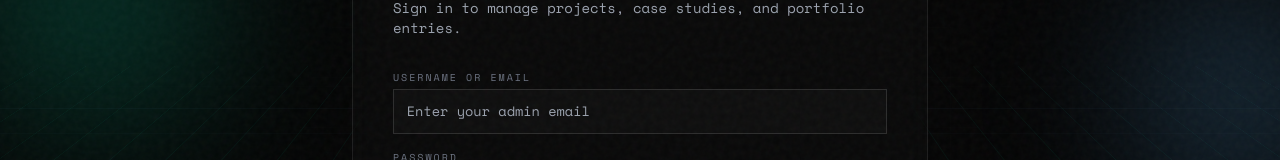
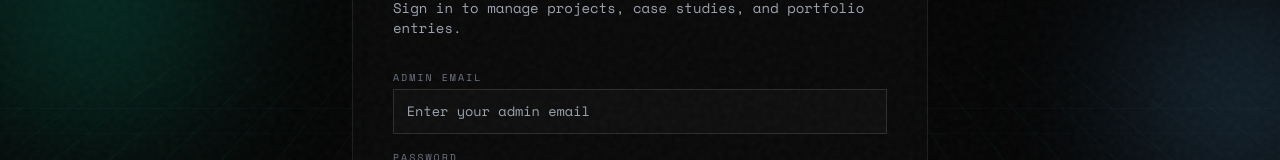
Before and after one commit to JetflowUX/myportfolio, a Next.js app: page /login2admin in a window 1280 px wide. Shown: the part 223-383 px from the top of the page. Built offline with nearby package versions, Linux system fonts and the light colour scheme; no server answers.

Commit message:
new commit

```diff
--- a/app/layout.tsx
+++ b/app/layout.tsx
@@ -5,6 +5,10 @@ export const metadata: Metadata = {
   title: "Jethro Adebisi | Front-End Engineer & UI/UX Designer",
   description:
     "Portfolio for Jethro Adebisi: product-focused front-end engineering, design systems, and interactive experiences.",
+  icons: {
+    icon: "/icon.svg",
+    shortcut: "/icon.svg",
+  },
 };
 
 export default function RootLayout({
--- a/components/admin-login-form.tsx
+++ b/components/admin-login-form.tsx
@@ -54,13 +54,13 @@ export function AdminLoginForm() {
         <form className="space-y-4" onSubmit={handleLogin}>
           <label className="block">
             <span className="mb-1 block text-[10px] uppercase tracking-[0.2em] text-gray-500">
-              Username or Email
+              Admin Email
             </span>
             <input
               value={email}
               onChange={(e) => setEmail(e.target.value)}
               className="admin-input"
-              title="Username or Email"
+              title="Admin Email"
               placeholder="Enter your admin email"
               autoComplete="username"
               required
```
Also changed, not shown: app/icon.svg (added), 1 other file (tests, documents, lock files or other folders).
